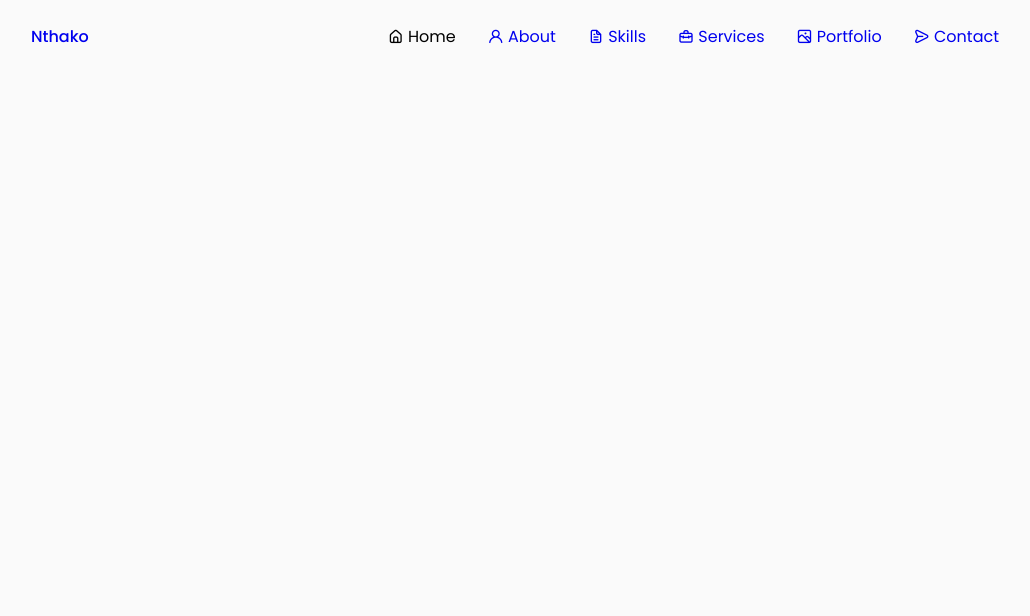
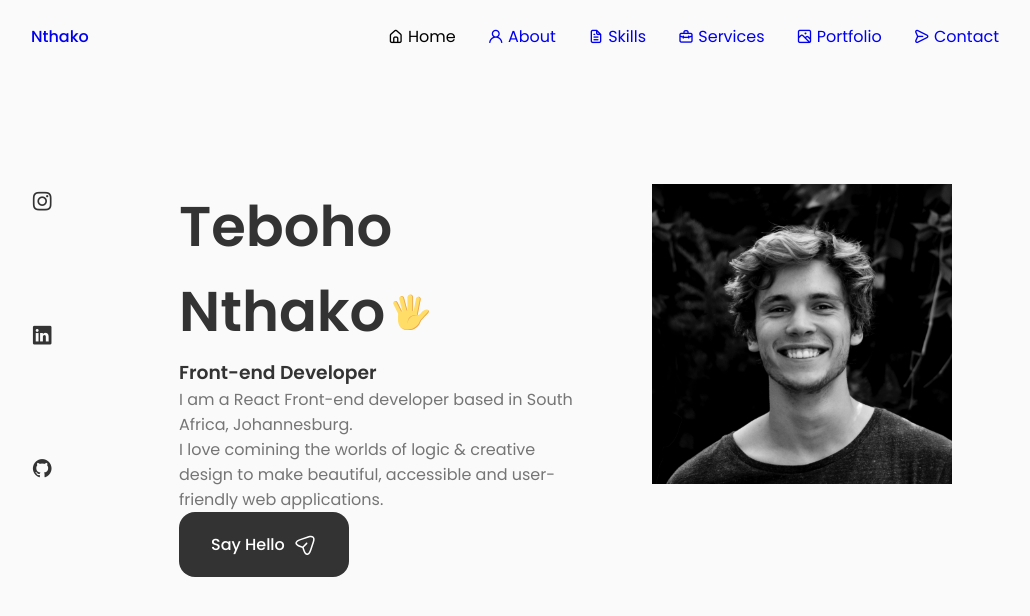
Before and after one commit to tebohonthako/my-react-portfolio, a React (Create React App) app: page / in a window 1280 px wide. Shown: the top 616 px of the page, without its empty margins (125-1155 px from the left). Built offline with nearby package versions, Linux system fonts and the light colour scheme.

Commit message:
home page updated

```diff
--- /dev/null
+++ b/src/home/Data.jsx
@@ -0,0 +1,87 @@
+import React from 'react'
+
+const Data = () => {
+  return (
+   <div className="home__data">
+    <h1 className="home__title">Teboho Nthako
+    <svg
+                  width="36"
+                  height="36"
+                  viewBox="0 0 48 48"
+                  fill="none"
+                  xmlns="http://www.w3.org/2000/svg"
+                  class="home__hand"
+                >
+                  <path
+                    d="M25.4995 32.0305L31.3495 33.1555L36.1495 8.48051C36.4495 6.83051 35.3995 5.18051 33.8245 4.88051C32.1745 4.58051 30.5995 5.70551 30.2995 7.35551L25.4995 32.0305Z"
+                    fill="#FFDD67"
+                  ></path>
+                  <path
+                    d="M33.8996 4.88018C33.6746 4.80518 33.5246 4.80518 33.2996 4.80518C34.6496 5.33018 35.3996 6.75518 35.0996 8.25518L30.2996 32.9302L31.3496 33.1552L36.1496 8.48018C36.5246 6.75518 35.4746 5.18018 33.8996 4.88018Z"
+                    fill="#EBA352"
+                  ></path>
+                  <path
+                    d="M19.4995 32.7802H26.5495V5.55518C26.5495 3.53018 24.9745 1.80518 23.0245 1.80518C21.1495 1.80518 19.4995 3.45518 19.4995 5.55518V32.7802Z"
+                    fill="#FFDD67"
+                  ></path>
+                  <path
+                    d="M23.0995 1.80518C22.9495 1.80518 22.7245 1.80518 22.5745 1.88018C24.2995 2.18018 25.5745 3.68018 25.5745 5.55518V32.8552H26.6245V5.55518C26.6245 3.45518 25.0495 1.80518 23.0995 1.80518Z"
+                    fill="#EBA352"
+                  ></path>
+                  <path
+                    d="M15.7495 32.7054L21.7495 31.1304L15.2245 6.30541C14.7745 4.58041 13.0495 3.53041 11.3995 3.90541C9.74948 4.35541 8.77448 6.08041 9.22448 7.80541L15.7495 32.7054Z"
+                    fill="#FFDD67"
+                  ></path>
+                  <path
+                    d="M11.3995 3.90541L10.9495 4.13041C12.4495 4.05541 13.7995 5.03041 14.2495 6.60541L20.7745 31.4304L21.8245 31.1304L15.2245 6.30541C14.7745 4.58041 13.0495 3.53041 11.3995 3.90541Z"
+                    fill="#EBA352"
+                  ></path>
+                  <path
+                    d="M2.99937 10.355C1.57437 11.03 1.12437 12.83 1.87437 14.33L11.7744 34.055L16.7994 31.505L6.89937 11.78C6.14937 10.28 4.42437 9.68 2.99937 10.355Z"
+                    fill="#FFDD67"
+                  ></path>
+                  <path
+                    d="M2.99956 10.355C2.84956 10.43 2.69956 10.505 2.54956 10.655C3.82456 10.28 5.24956 10.955 5.92456 12.305L15.8246 32.03L16.7996 31.58L6.89956 11.78C6.14956 10.28 4.42456 9.68 2.99956 10.355Z"
+                    fill="#EBA352"
+                  ></path>
+                  <path
+                    d="M46.2744 22.2801C45.0744 19.9551 41.3244 20.1051 37.4994 24.3051C34.7994 27.2301 34.2744 28.2051 31.5744 28.1301V25.0551C31.5744 25.0551 25.7994 20.7801 14.3244 22.7301C14.3244 22.7301 7.79945 23.6301 7.79945 27.0801C7.79945 27.0801 6.67445 35.4051 8.99945 40.6551C12.4494 48.4551 30.1494 50.4801 35.6994 37.2051C36.8244 34.5801 39.0744 32.6301 41.0994 30.1551C43.4244 27.1551 47.5494 24.7551 46.2744 22.2801Z"
+                    fill="#FFDD67"
+                  ></path>
+                  <path
+                    d="M46.2745 22.28C46.0495 21.83 45.7495 21.53 45.3745 21.23C45.4495 21.305 45.5245 21.38 45.5245 21.53C46.7995 24.08 42.6745 26.405 40.1995 29.405C38.1745 31.88 35.9245 33.83 34.7995 36.455C29.9995 47.93 16.0495 47.93 10.1995 42.68C15.5245 48.68 30.5245 49.28 35.5495 37.205C36.6745 34.58 38.9245 32.63 40.9495 30.155C43.4245 27.155 47.5495 24.755 46.2745 22.28ZM32.3245 28.13C27.4495 26.33 18.7495 29.63 19.9495 38.405C19.9495 30.23 27.3745 28.205 31.4245 28.205C32.0245 28.13 32.3245 28.13 32.3245 28.13Z"
+                    fill="#EBA352"
+                  ></path>
+                </svg>
+    </h1>
+    <h3>
+        Front-end Developer
+    </h3>
+    <p className="home__description">
+        I am a React Front-end developer based in South Africa, Johannesburg. <br/> I love comining the worlds of logic & creative design to make beautiful, accessible and user-friendly web applications.
+    </p>
+    <a href="#contact" className="button button--flex">
+        Say Hello
+        <svg
+                  class="button__icon"
+                  xmlns="http://www.w3.org/2000/svg"
+                  width="24"
+                  height="24"
+                  viewBox="0 0 24 24"
+                  fill="none"
+                >
+                  <path
+                    d="M14.2199 21.9352C13.0399 21.9352 11.3699 21.1052 10.0499 17.1352L9.32988 14.9752L7.16988 14.2552C3.20988 12.9352 2.37988 11.2652 2.37988 10.0852C2.37988 8.91525 3.20988 7.23525 7.16988 5.90525L15.6599 3.07525C17.7799 2.36525 19.5499 2.57525 20.6399 3.65525C21.7299 4.73525 21.9399 6.51525 21.2299 8.63525L18.3999 17.1252C17.0699 21.1052 15.3999 21.9352 14.2199 21.9352ZM7.63988 7.33525C4.85988 8.26525 3.86988 9.36525 3.86988 10.0852C3.86988 10.8052 4.85988 11.9052 7.63988 12.8252L10.1599 13.6652C10.3799 13.7352 10.5599 13.9152 10.6299 14.1352L11.4699 16.6552C12.3899 19.4352 13.4999 20.4252 14.2199 20.4252C14.9399 20.4252 16.0399 19.4352 16.9699 16.6552L19.7999 8.16525C20.3099 6.62525 20.2199 5.36525 19.5699 4.71525C18.9199 4.06525 17.6599 3.98525 16.1299 4.49525L7.63988 7.33525Z"
+                    fill="var(--container-color)"
+                  ></path>
+                  <path
+                    d="M10.11 14.7052C9.92005 14.7052 9.73005 14.6352 9.58005 14.4852C9.29005 14.1952 9.29005 13.7152 9.58005 13.4252L13.16 9.83518C13.45 9.54518 13.93 9.54518 14.22 9.83518C14.51 10.1252 14.51 10.6052 14.22 10.8952L10.64 14.4852C10.5 14.6352 10.3 14.7052 10.11 14.7052Z"
+                    fill="var(--container-color)"
+                  ></path>
+                </svg>
+    </a>
+   </div>
+  )
+}
+
+export default Data
--- a/src/home/Home.jsx
+++ b/src/home/Home.jsx
@@ -1,10 +1,19 @@
-import React from 'react'
+import React from 'react';
+import './home.css';
+import Social from './Social';
+import Data from './Data';
 
 const Home = () => {
   return (
     <section className="home section" id="home">
         <div className="home__container container grid">
-            <div className="home__content grid"></div>
+            <div className="home__content grid">
+                <Social/>
+                <div className="home__img">
+
+                </div>
+                <Data/>
+            </div>
         </div>
     </section>
   )
--- a/src/home/home.css
+++ b/src/home/home.css
@@ -0,0 +1,56 @@
+.home__content {
+    grid-template-columns: 116px repeat(2, 1fr);
+    padding-top: 5.5rem;
+    column-gap: 2rem;
+}
+
+.home__social {
+    display: grid;
+    grid-template-columns: max-content;
+    row-gap: 0.5rem;
+}
+.home__social-icon {
+    font-size: 1.4rem;
+    color: var(--title-color);
+
+}
+.home__social-icon:hover {
+    color: var(--title-color-dark);
+}
+.home__title {
+    font-size: var(--big-font-size);
+    margin-bottom: var(--mb-0-25);
+}
+.home__hand {
+    width: 38px;
+    height: 38px;
+    margin-left: 0.4rem;
+}
+.home__subtitles {
+    position: relative;
+    font-size: var(--h3-font-size);
+    padding-left: 5.4rem;
+    font-weight: var(--font-normal);
+    margin-bottom: var(--mb-1);
+}
+.home__subtitles::before {
+    content: '';
+    position: absolute;
+    width: 70px;
+    height: 1px;
+    background-color: var(--text-color);
+    left: 0;
+    top: 1rem;
+}
+
+.home__img {
+    background: url(.././assets/profile.jpg);
+    background-repeat: no-repeat;
+    background-position: center;
+    background-size: cover;
+    box-shadow: inset 0 0 0 9px rgba(255, 255, 255 / 30%);
+    order: 1;
+    justify-self: center;
+    width: 300px;
+    height: 300px;
+}
```
